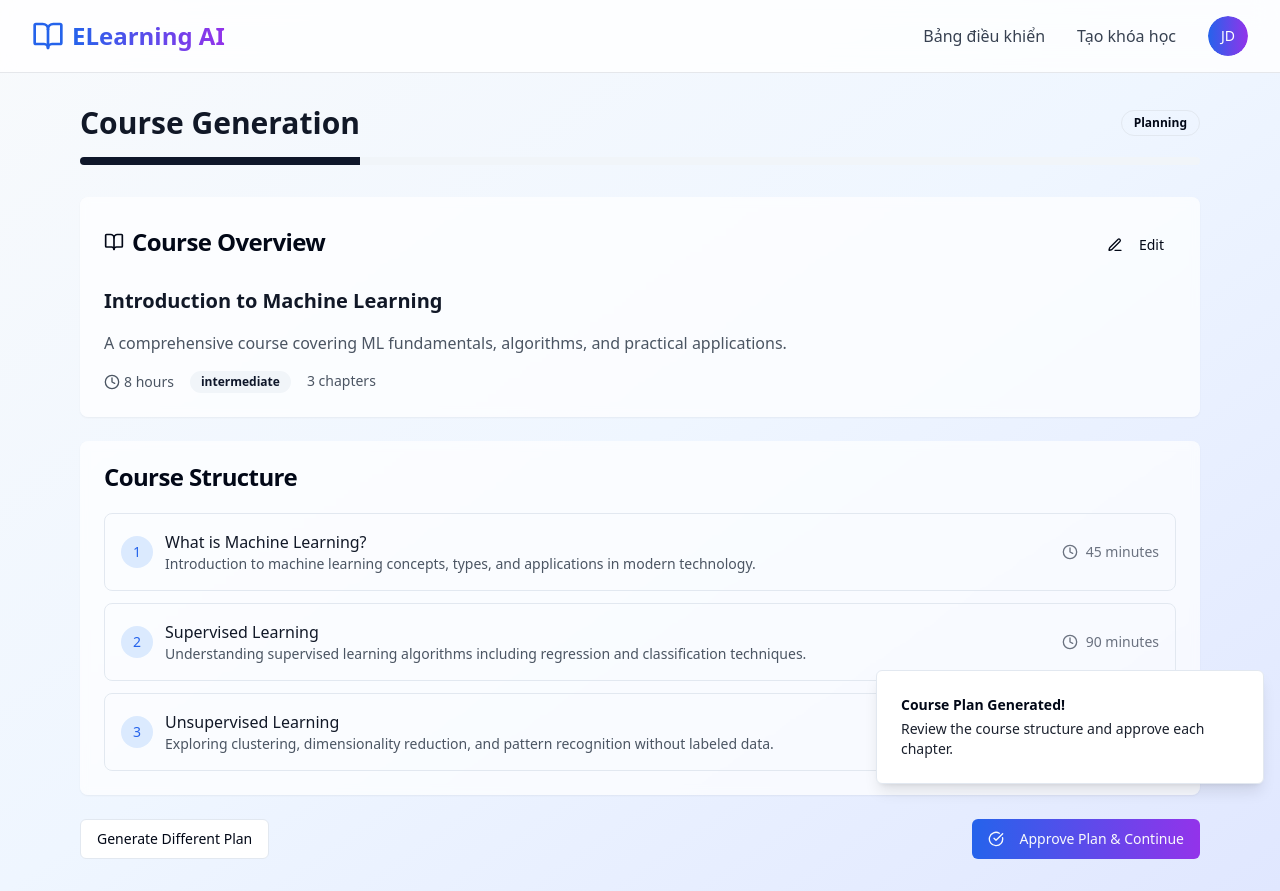
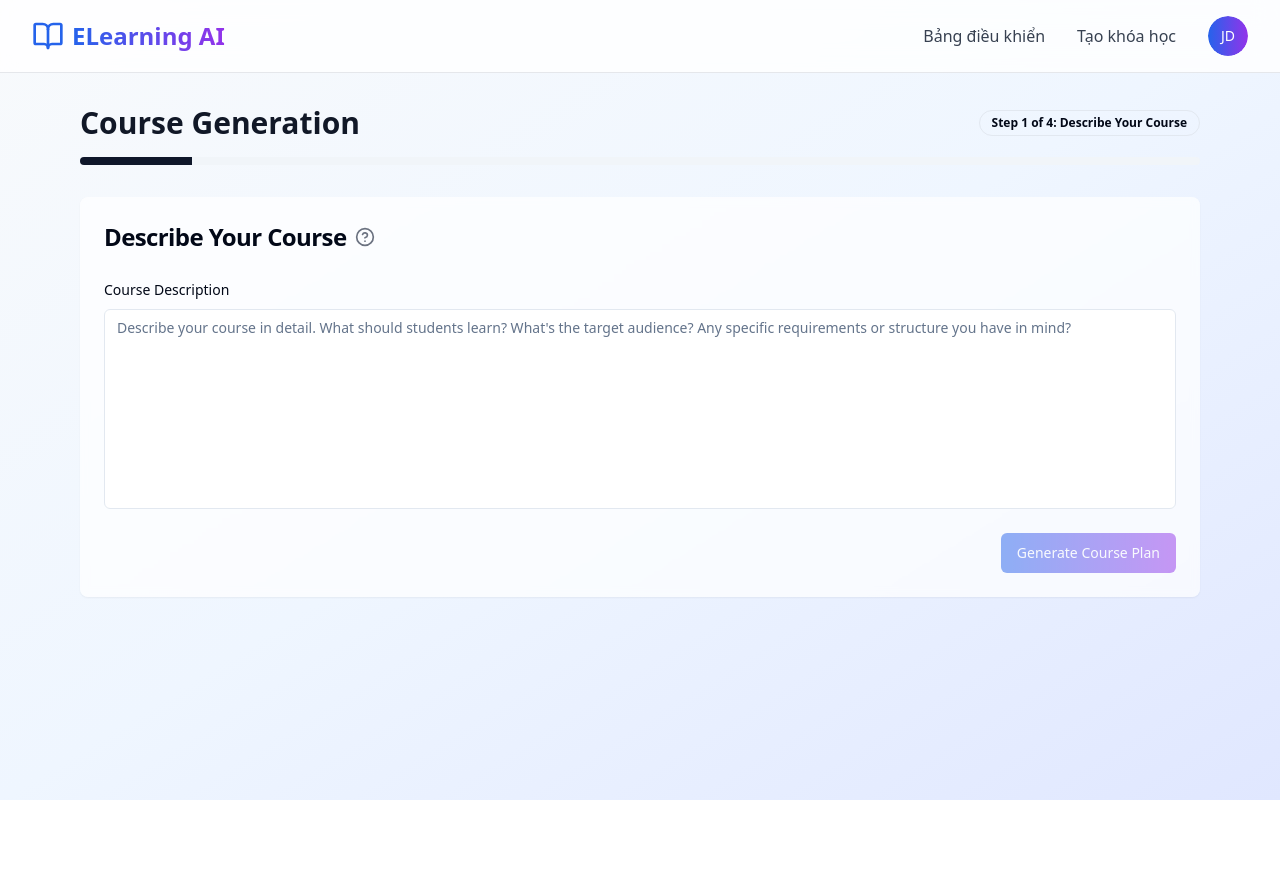
Before and after one commit to nmdung/ai-course-genesis, a React (Vite) app: page /course-generation in a window 1280 px wide. After the commit the page ends 800 px from the top, so only its background shows below. Built offline with nearby package versions, Linux system fonts and the light colour scheme.

Commit message:
Refactor course creation flow
Update the course generation page to include a "Describe your course" step with a textarea and tooltip.

```diff
--- a/src/pages/CourseGeneration.tsx
+++ b/src/pages/CourseGeneration.tsx
@@ -4,7 +4,10 @@ import { Card, CardContent, CardHeader, CardTitle } from "@/components/ui/card";
 import { Button } from "@/components/ui/button";
 import { Progress } from "@/components/ui/progress";
 import { Badge } from "@/components/ui/badge";
-import { Loader2, CheckCircle, Edit3, Eye } from "lucide-react";
+import { Textarea } from "@/components/ui/textarea";
+import { Label } from "@/components/ui/label";
+import { Loader2, CheckCircle, Edit3, Eye, HelpCircle } from "lucide-react";
+import { Tooltip, TooltipContent, TooltipProvider, TooltipTrigger } from "@/components/ui/tooltip";
 import Navbar from "@/components/Navbar";
 import SEO from "@/components/SEO";
 import CoursePlanPreview from "@/components/course-generation/CoursePlanPreview";
@@ -12,16 +15,17 @@ import ChapterPreview from "@/components/course-generation/ChapterPreview";
 import CourseSettings from "@/components/course-generation/CourseSettings";
 import { useToast } from "@/hooks/use-toast";
 
-type GenerationStep = "planning" | "preview" | "settings" | "complete";
+type GenerationStep = "describe" | "planning" | "preview" | "settings" | "complete";
 
 const CourseGeneration = () => {
   const [searchParams] = useSearchParams();
   const navigate = useNavigate();
   const { toast } = useToast();
 
-  const [currentStep, setCurrentStep] = useState<GenerationStep>("planning");
-  const [isGenerating, setIsGenerating] = useState(true);
+  const [currentStep, setCurrentStep] = useState<GenerationStep>("describe");
+  const [isGenerating, setIsGenerating] = useState(false);
   const [currentChapterIndex, setCurrentChapterIndex] = useState(0);
+  const [courseDescription, setCourseDescription] = useState("");
 
   // Mock course data that would come from AI
   const [courseData, setCourseData] = useState({
@@ -60,21 +64,28 @@ const CourseGeneration = () => {
   const sourceType = searchParams.get("source"); // "upload" or "base-knowledge"
   const sourceFiles = searchParams.get("files"); // file names or IDs
 
-  useEffect(() => {
+  const handleDescribeNext = () => {
+    if (!courseDescription.trim()) {
+      toast({
+        title: "Description Required",
+        description: "Please describe your course before proceeding.",
+        variant: "destructive",
+      });
+      return;
+    }
+
+    setCurrentStep("planning");
+    setIsGenerating(true);
+
     // Simulate AI course generation
-    const generateCourse = async () => {
-      await new Promise(resolve => setTimeout(resolve, 3000));
+    setTimeout(() => {
       setIsGenerating(false);
       toast({
         title: "Course Plan Generated!",
         description: "Review the course structure and approve each chapter.",
       });
-    };
-
-    if (isGenerating) {
-      generateCourse();
-    }
-  }, [isGenerating, toast]);
+    }, 3000);
+  };
 
   const handleApprovePlan = () => {
     setCurrentStep("preview");
@@ -117,11 +128,23 @@ const CourseGeneration = () => {
 
   const getStepProgress = () => {
     switch (currentStep) {
+      case "describe": return 10;
       case "planning": return 25;
       case "preview": return 50 + (currentChapterIndex / courseData.chapters.length) * 25;
       case "settings": return 90;
       case "complete": return 100;
       default: return 0;
+    }
+  };
+
+  const getStepTitle = () => {
+    switch (currentStep) {
+      case "describe": return "Step 1 of 4: Describe Your Course";
+      case "planning": return "Step 2 of 4: Planning";
+      case "preview": return `Step 3 of 4: Chapter ${currentChapterIndex + 1} of ${courseData.chapters.length}`;
+      case "settings": return "Step 4 of 4: Settings";
+      case "complete": return "Complete";
+      default: return "";
     }
   };
 
@@ -164,10 +187,10 @@ const CourseGeneration = () => {
                   <Loader2 className="h-16 w-16 animate-spin mx-auto text-blue-600" />
                   <h2 className="text-2xl font-bold text-gray-900">Generating Your Course</h2>
                   <p className="text-gray-600">
-                    AI is analyzing your {sourceType === "upload" ? "uploaded document" : "selected files"} and creating a comprehensive course structure...
+                    AI is analyzing your description and creating a comprehensive course structure...
                   </p>
                   <div className="space-y-2">
-                    <div className="text-sm text-gray-500">Processing: {sourceFiles}</div>
+                    <div className="text-sm text-gray-500">Processing your course description</div>
                     <Progress value={75} className="h-2" />
                   </div>
                 </div>
@@ -180,7 +203,7 @@ const CourseGeneration = () => {
   }
 
   return (
-    <>
+    <TooltipProvider>
       <SEO
         title={`Course Generation: ${courseData.title} - AI Course Genesis`}
         description={`Creating "${courseData.title}" - ${courseData.description}`}
@@ -197,16 +220,62 @@ const CourseGeneration = () => {
             <div className="flex justify-between items-center mb-4">
               <h1 className="text-3xl font-bold text-gray-900">Course Generation</h1>
               <Badge variant="outline" className="px-3 py-1">
-                {currentStep === "planning" && "Planning"}
-                {currentStep === "preview" && `Chapter ${currentChapterIndex + 1} of ${courseData.chapters.length}`}
-                {currentStep === "settings" && "Settings"}
-                {currentStep === "complete" && "Complete"}
+                {getStepTitle()}
               </Badge>
             </div>
             <Progress value={getStepProgress()} className="h-2" />
           </div>
 
           {/* Step Content */}
+          {currentStep === "describe" && (
+            <Card className="bg-white/70 backdrop-blur-sm border-0">
+              <CardHeader>
+                <div className="flex items-center gap-2">
+                  <CardTitle className="text-2xl">Describe Your Course</CardTitle>
+                  <Tooltip>
+                    <TooltipTrigger>
+                      <HelpCircle className="h-5 w-5 text-gray-500" />
+                    </TooltipTrigger>
+                    <TooltipContent className="max-w-sm">
+                      <p>Describe the course you'd like us to build. You can keep it simple or write pages of instructions including tone of voice, style and notes on the structure.</p>
+                    </TooltipContent>
+                  </Tooltip>
+                </div>
+              </CardHeader>
+              <CardContent className="space-y-6">
+                <div className="space-y-2">
+                  <Label htmlFor="course-description">Course Description</Label>
+                  <Textarea
+                    id="course-description"
+                    placeholder="Describe your course in detail. What should students learn? What's the target audience? Any specific requirements or structure you have in mind?"
+                    value={courseDescription}
+                    onChange={(e) => setCourseDescription(e.target.value)}
+                    className="min-h-[200px] resize-none"
+                  />
+                </div>
+
+                {sourceType && (
+                  <div className="bg-blue-50 border border-blue-200 rounded-lg p-4">
+                    <h3 className="font-medium text-blue-900 mb-2">Source Material</h3>
+                    <p className="text-sm text-blue-700">
+                      Using {sourceType === "upload" ? "uploaded document" : "base knowledge"}: {sourceFiles}
+                    </p>
+                  </div>
+                )}
+
+                <div className="flex justify-end">
+                  <Button
+                    onClick={handleDescribeNext}
+                    className="bg-gradient-to-r from-blue-600 to-purple-600 hover:from-blue-700 hover:to-purple-700"
+                    disabled={!courseDescription.trim()}
+                  >
+                    Generate Course Plan
+                  </Button>
+                </div>
+              </CardContent>
+            </Card>
+          )}
+
           {currentStep === "planning" && (
             <CoursePlanPreview
               courseData={courseData}
@@ -264,7 +333,7 @@ const CourseGeneration = () => {
           )}
         </div>
       </div>
-    </>
+    </TooltipProvider>
   );
 };
 
```
